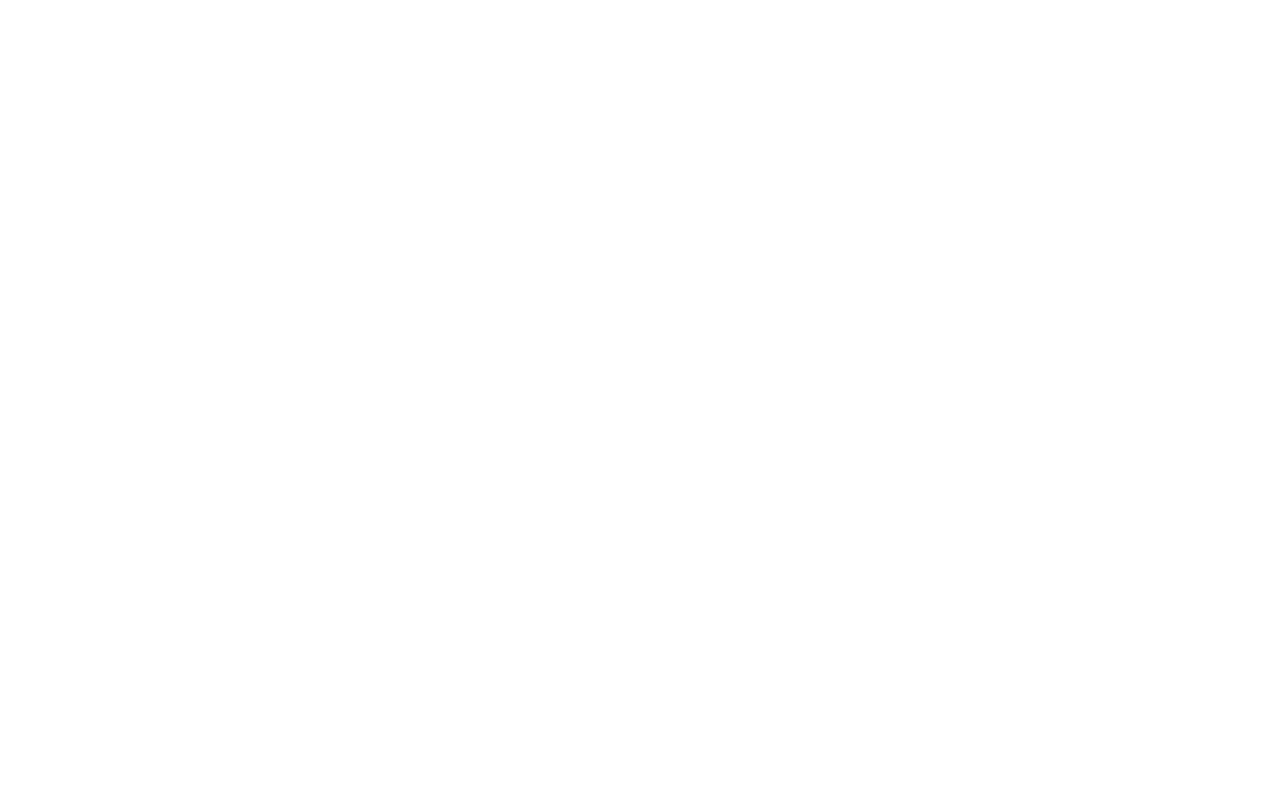
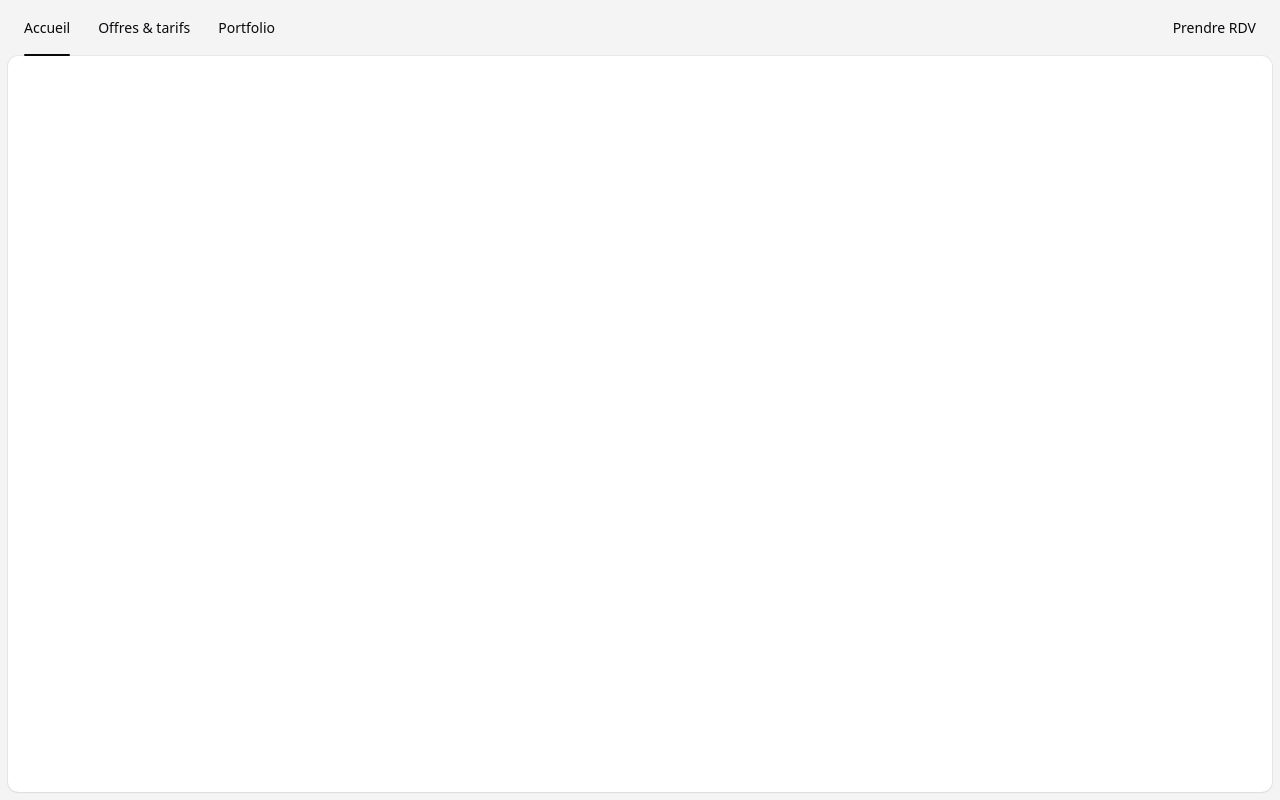
Before and after one commit to codebyconte/Freelance, a Next.js app: page / in a window 1280 px wide. Built offline with nearby package versions, Linux system fonts and the light colour scheme.

Commit message:
Ajout du header

```diff
--- a/src/app/layout.js
+++ b/src/app/layout.js
@@ -1,15 +1,26 @@
 import "@/app/styles/globals.css";
 import { Inter } from "next/font/google";
+import Header from "@/components/Header";
 
 export const metadata = {
-  title: "Create Next App",
-  description: "Generated by create next app",
+  title:
+    "Développeur Web Freelance — Sites professionnels sur-mesure | Conte Mouctar",
+  description:
+    "Je crée des sites web performants, rapides et élégants pour les entreprises et indépendants. Site vitrine, e-commerce ou refonte, le tout 100% sur-mesure.",
+  robots: {
+    index: true,
+    follow: true,
+  },
 };
 
 export default function RootLayout({ children }) {
   return (
-    <html lang="en">
-      <body>{children}</body>
+    <html lang="fr">
+      <body>
+        <main>
+          <Header>{children}</Header>
+        </main>
+      </body>
     </html>
   );
 }
```
